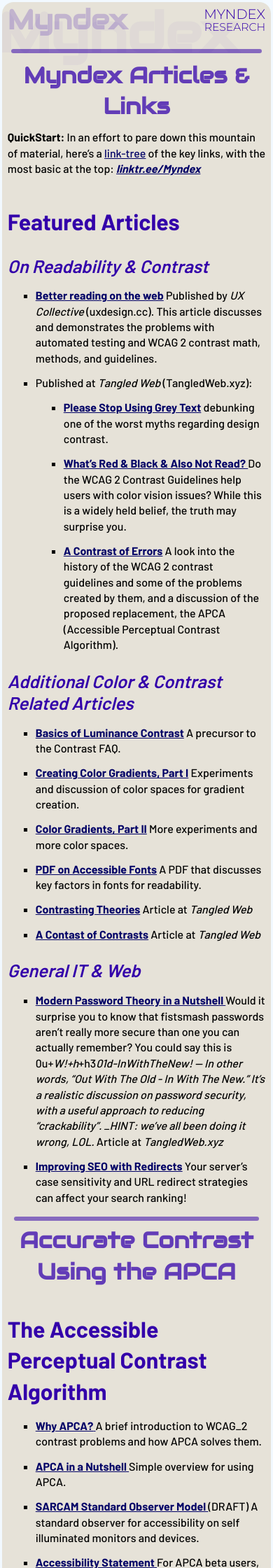
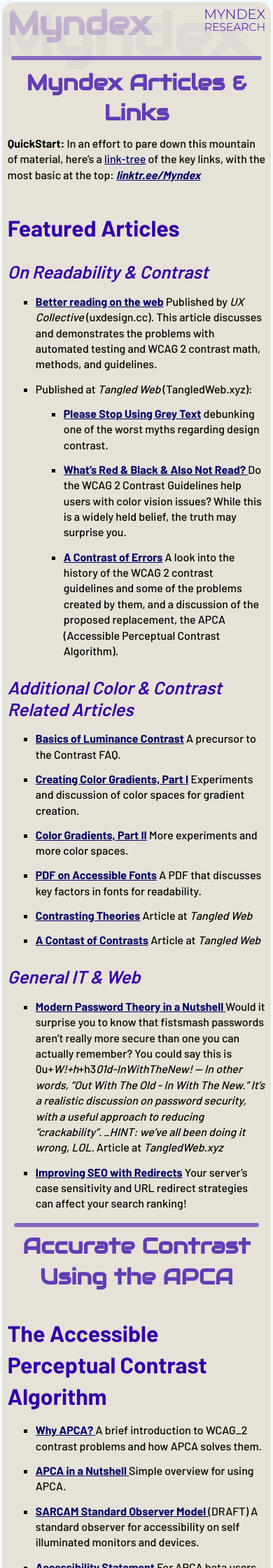
Before and after one commit to Myndex/Myndex, a Jekyll site: the page built from README.md, in a window 390 px wide. Shown: the top 2240 px of the page at 70% size. Built offline with Jekyll 4.4.1, drawn with Linux system fonts in a browser that asks for light colours; some web fonts are replaced; our own code applies the rules of GitHub Pages for plain Markdown files; a script that is not in the unit is left out; the repository's description, which GitHub fills in, is left out.

Commit message:
Update new-stylesM.css

```diff
--- a/CSS/new-stylesM.css
+++ b/CSS/new-stylesM.css
@@ -82,10 +82,13 @@
 /* ************************************************************************** */
 /* *****   MEDIA QUERIES   ************************************************** */
 /* ************************************************************************** */
-
 /* ************************************************************************** */
 /* *****   MEDIA QUERIES   ************************************************** */
 /* ************************************************************************** */
+/* ************************************************************************** */
+/* *****   MEDIA QUERIES   ************************************************** */
+/* ************************************************************************** */
+
 
 @media (max-width: 899.99px) {
 
@@ -98,27 +101,28 @@
 }
 .headBanner h1 {
   margin: -1.5vw 0 0;
-  font-size: 10vw;
+  font-size: 12vw;
   }
 
 .headBanner h1.bglite {
 margin: -3.5vw;
-font-size: 20vw;
+font-size: 21vw;
 }
 
 section h1 {
   margin: -1.5vw 0;
-  font-size: 2em;
+  font-size: 8vw;
   }
 
-#issue-threads--comments {font-size: 2em;}
-#accurate-contrastusing-the-apca { margin: -1.5vw 0; font-size: 2em;}
+#issue-threads--comments {font-size: 8vw;}
+#accurate-contrastusing-the-apca { margin: -1.5vw 0; font-size: 8vw;}
 #myndex-articles--links > p {margin: 0.3vw 2vw 1.5vw 2vw;}
 
 .headBanner h2 {
   max-width: 80vw;
   margin: 0;
   padding: 0 1vw;
+  font-size: 3.5vw;
   }
 
 
```
